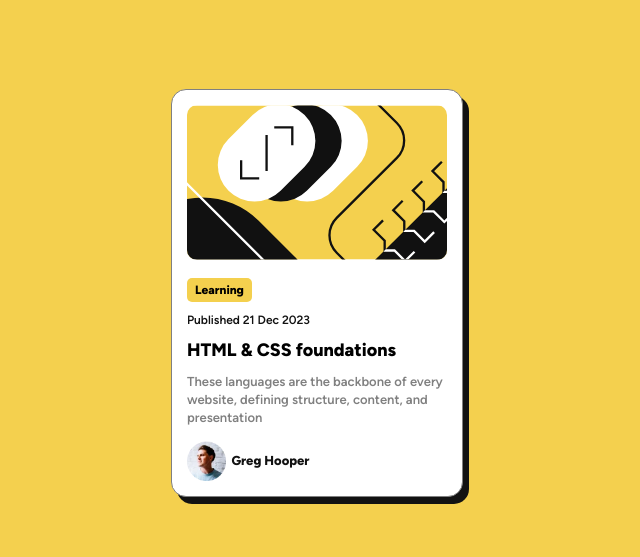
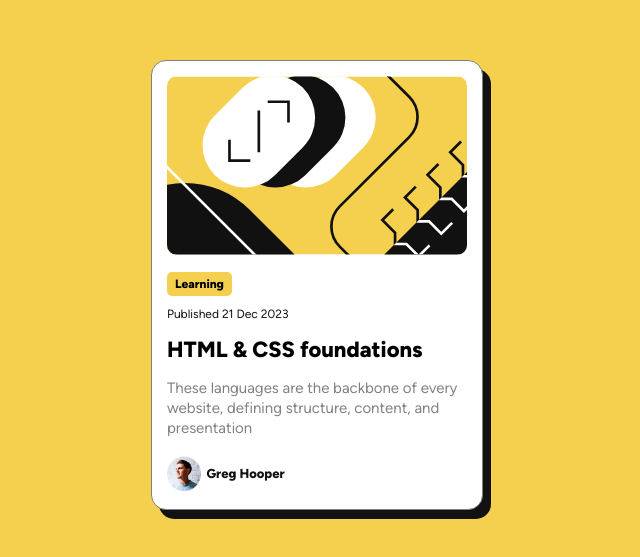
Before and after one commit to Lescano713/blog-preview-card, a plain HTML site: page index.html in a window 1280 px wide. Shown: the part 115-672 px from the top of the page, without its empty margins (323-963 px from the left). Drawn offline with Linux system fonts and the light colour scheme.

Commit message:
Penultimate changes before final review

```diff
--- a/style.css
+++ b/style.css
@@ -17,12 +17,21 @@
     font-weight: 600;
 }
 
+@font-face {
+    font-family: 'Figtree';
+    src: url('./assets/fonts/Figtree-VariableFont_wght.ttf') format('truetype');
+    font-weight: normal;
+}
+
 body{
+    margin: 0;
+    padding: 0;
     background-color: var(--colorBackground);
     height: 100vh;
     justify-content: center;
     align-items: center;
     font-family: "Figtree";
+    font-size: 15px;
 }
 
 .card, body, .author{
@@ -33,20 +42,19 @@ body{
 .card{
     flex-direction: column;
     width: 90%;
-    max-width: 290px;
+    max-width: 330px;
     background-color: var(--colorCard);
     border-radius: 15px;
     border: 1px solid var(--colorParagraph);
-    box-shadow: 6px 7px 0 0 var(--colorTitles);
+    box-shadow: 8px 9px 0 0 var(--colorTitles);
 }
 
 .card:hover{
     transform: scale(0.9);
     cursor: pointer;
-    cursor: black;
 }
 .card:active{
-    box-shadow: -6px -7px 0 0 var(--colorTitles);
+    box-shadow: -8px -9px 0 0 var(--colorTitles);
 }
 
 .card-content{
@@ -70,21 +78,21 @@ body{
         color: var(--colorTitles)
     }
     h1{
-        font-size: 18px;
+        font-size: 22px;
         font-weight: 800;
     }
     p{
         color: var(--colorParagraph);
         margin-top: 0;
-        line-height: 18px;
-        font-size: 13px;
+        line-height: 20px;
+        font-weight: normal;
     }
 }
 
 .author{
     align-items: center;
     img{
-        height: 40px;
+        height: 35px;
     }
     h3{
         color: var(--colorTitles);
```
Also changed, not shown: index.html (+4 -4 lines), screenshot/desktop.jpg (added), 2 other files.
